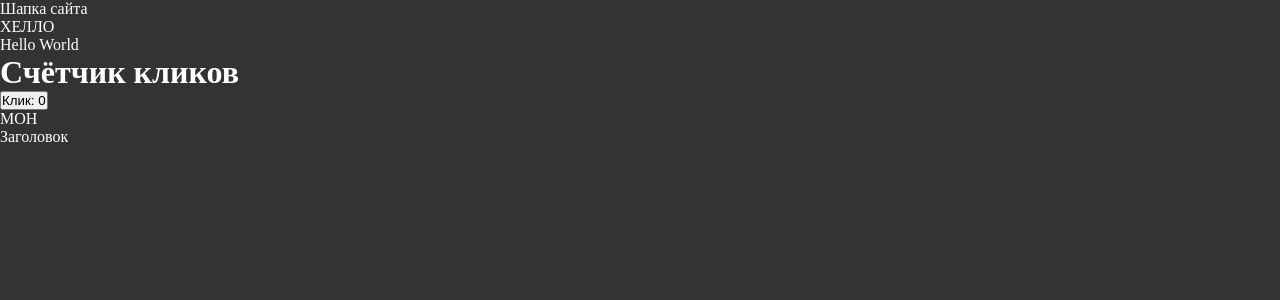
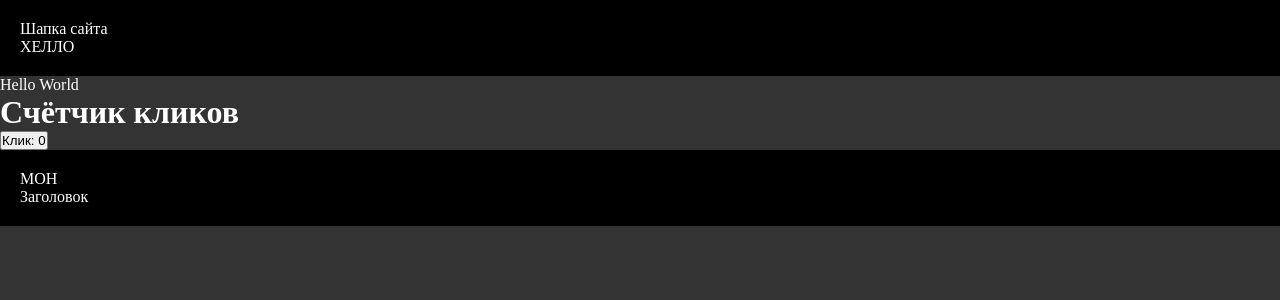
Before and after one commit to Bloedrenn/Ozon-E-PythonPro511, a React (Vite) app in the folder frontend/: page / in a window 1280 px wide. Shown: the top 300 px of the page. Built offline with nearby package versions, Linux system fonts and the light colour scheme.

Commit message:
E: добавил стили для Header'а

```diff
--- a/frontend/src/components/UI/Header/Header.jsx
+++ b/frontend/src/components/UI/Header/Header.jsx
@@ -1,5 +1,5 @@
 const Header = ({ text: myText, title = "Заголовок" }) => (
-    <header>
+    <header className="header">
         <p>{myText}</p>
         <p>{title}</p>
     </header>
--- a/frontend/src/index.css
+++ b/frontend/src/index.css
@@ -8,3 +8,8 @@ body {
     background-color: #333;
     color: #fff;
 }
+
+.header {
+    background-color: #000;
+    padding: 20px;
+}
```
